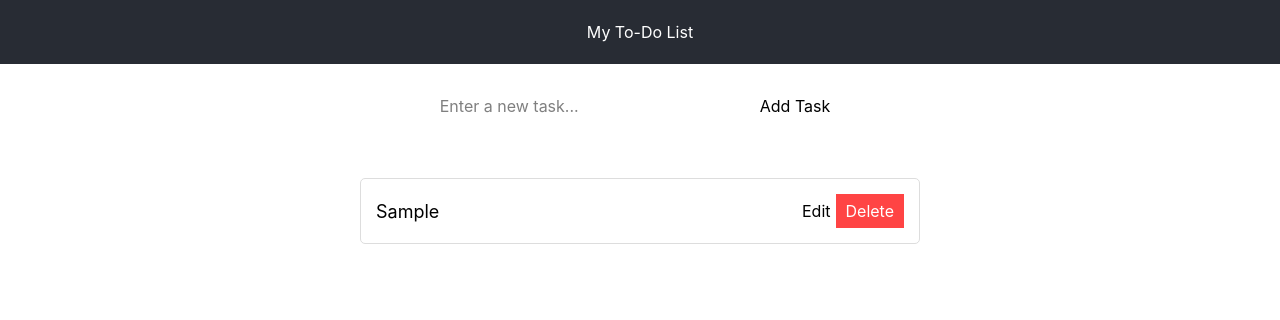
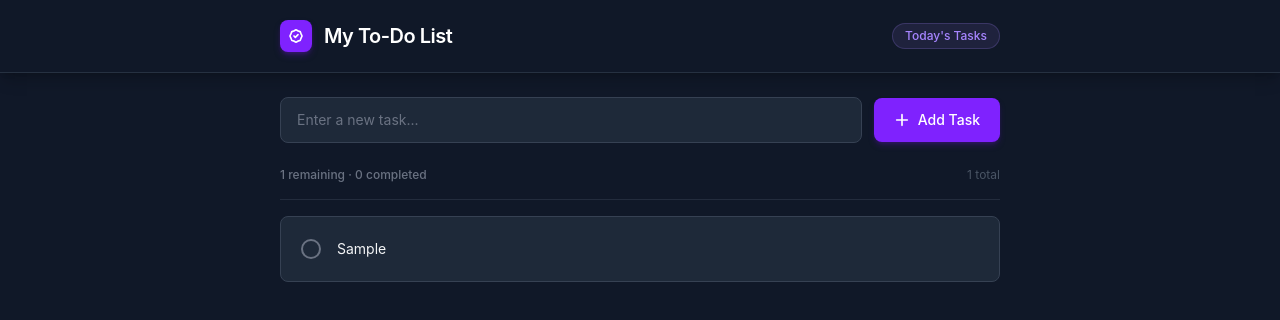
Before and after one commit to Prateek-saraswat/Todo_Application, a React (Vite) app: page / in a window 1280 px wide. Both pictures are taken after typing "Sample" into the empty fields and a click on the button "Add Task". Shown: the top 320 px of the page. Built offline with nearby package versions, Linux system fonts and the light colour scheme.

Commit message:
made styling better with tailwind css

```diff
--- a/src/App.jsx
+++ b/src/App.jsx
@@ -5,30 +5,33 @@ import { useState } from "react"
 
 function App() {
 
-  const [allTodos , setAllTodos] = useState([])
+  const [allTodos, setAllTodos] = useState([])
 
-  // Add new todo function
+
+  //function for adding todo-item
+
   const handleAddTodo = (newTodo) => {
-    setAllTodos((prev)=> [...prev, {
+    setAllTodos((prev) => [...prev, {
       id: crypto.randomUUID(),
       text: newTodo,
       isCompleted: false
     }])
   }
 
-  // Delete todo function
+  //function for deleting the todo item
   const handleDeleteTodo = (id) => {
     setAllTodos((prev) => prev.filter((todo) => todo.id !== id))
   }
 
-  // Toggle complete status
+
+  //function for marking complete and incomplete
   const handleToggleComplete = (id) => {
     setAllTodos((prev) => prev.map((todo) =>
       todo.id === id ? { ...todo, isCompleted: !todo.isCompleted } : todo
     ))
   }
 
-  // Edit todo
+  //function for editing the todo
   const handleEditTodo = (id, newText) => {
     setAllTodos((prev) => prev.map((todo) =>
       todo.id === id ? { ...todo, text: newText } : todo
@@ -36,16 +39,24 @@ function App() {
   }
 
   return (
-    <>
+    <div className="min-h-screen bg-gray-900">
+
+      <div className="sticky top-0 z-10">
         <Header />
-    <AddTodo onAddTodo={handleAddTodo}/>
+      </div>
+
+      <main className="w-full max-w-3xl mx-auto">
+        <AddTodo onAddTodo={handleAddTodo} />
         <TodoList
           allTodos={allTodos}
           onDelete={handleDeleteTodo}
           onToggleComplete={handleToggleComplete}
           onEdit={handleEditTodo}
         />
-    </>
+      </main>
+
+
+    </div>
   )
 }
 
--- a/src/components/AddTodo.jsx
+++ b/src/components/AddTodo.jsx
@@ -1,7 +1,6 @@
 import { useState } from "react"
 
 function AddTodo({ onAddTodo }) {
-
   const [newTodo, setNewTodo] = useState("")
 
   function handleAddTodo(e) {
@@ -16,15 +15,28 @@ function AddTodo({ onAddTodo }) {
   }
 
   return (
-    <div style={{ padding: '20px', textAlign: 'center' }}>
-        <form onSubmit={handleAddTodo}>
+    <div className="w-full max-w-3xl mx-auto px-6 py-6">
+      <form onSubmit={handleAddTodo} className="flex items-center gap-3">
+
+        {/* Input */}
         <input
           onChange={handleTodoInput}
           value={newTodo}
           placeholder="Enter a new task..."
-            style={{ padding: '10px', width: '300px', marginRight: '10px' }}
+          className="flex-1 bg-gray-800 text-white placeholder-gray-500 text-sm px-4 py-3 rounded-lg border border-gray-700 focus:outline-none focus:border-violet-500 focus:ring-1 focus:ring-violet-500 transition-all duration-200"
         />
-          <button type="submit" style={{ padding: '10px 20px' }}>Add Task</button>
+
+        {/* Button */}
+        <button
+          type="submit"
+          className="flex items-center gap-2 bg-violet-600 hover:bg-violet-500 active:scale-95 text-white text-sm font-medium px-5 py-3 rounded-lg transition-all duration-200 shadow-md shadow-violet-900/40 cursor-pointer"
+        >
+          <svg className="w-4 h-4" fill="none" viewBox="0 0 24 24" stroke="currentColor" strokeWidth={2.5}>
+            <path strokeLinecap="round" strokeLinejoin="round" d="M12 4v16m8-8H4" />
+          </svg>
+          Add Task
+        </button>
+
       </form>
     </div>
   )
--- a/src/components/Header.jsx
+++ b/src/components/Header.jsx
@@ -1,10 +1,26 @@
-function Header(){
+function Header() {
+  return (
+    <header className="w-full bg-gray-900 border-b border-gray-700/60 shadow-lg shadow-black/20">
+      <div className="max-w-3xl mx-auto px-6 py-5 flex items-center justify-between">
 
-    return(
-        <div style={{ textAlign: 'center', padding: '20px', backgroundColor: '#282c34', color: 'white' }}>
-            <h1>My To-Do List</h1>
+        <div className="flex items-center gap-3 group cursor-default">
+          <div className="w-8 h-8 rounded-lg bg-violet-600 flex items-center justify-center shadow-md shadow-violet-900/50 group-hover:bg-violet-500 transition-colors duration-200">
+            <svg className="w-4 h-4 text-white" fill="none" viewBox="0 0 24 24" stroke="currentColor" strokeWidth={2.5}>
+              <path strokeLinecap="round" strokeLinejoin="round" d="M9 12l2 2 4-4M7.835 4.697a3.42 3.42 0 001.946-.806 3.42 3.42 0 014.438 0 3.42 3.42 0 001.946.806 3.42 3.42 0 013.138 3.138 3.42 3.42 0 00.806 1.946 3.42 3.42 0 010 4.438 3.42 3.42 0 00-.806 1.946 3.42 3.42 0 01-3.138 3.138 3.42 3.42 0 00-1.946.806 3.42 3.42 0 01-4.438 0 3.42 3.42 0 00-1.946-.806 3.42 3.42 0 01-3.138-3.138 3.42 3.42 0 00-.806-1.946 3.42 3.42 0 010-4.438 3.42 3.42 0 00.806-1.946 3.42 3.42 0 013.138-3.138z" />
+            </svg>
+          </div>
+          <h1 className="text-white text-xl font-semibold tracking-tight group-hover:text-violet-300 transition-colors duration-200">
+            My To-Do List
+          </h1>
         </div>
-    )
+
+        <span className="text-xs font-medium text-violet-400 bg-violet-400/10 border border-violet-400/20 px-3 py-1 rounded-full">
+          Today's Tasks
+        </span>
+
+      </div>
+    </header>
+  );
 }
 
 export default Header;
--- a/src/components/TodoItem.jsx
+++ b/src/components/TodoItem.jsx
@@ -4,68 +4,97 @@ function TodoItem({ todo, onDelete, onToggleComplete, onEdit }) {
     const [isEditing, setIsEditing] = useState(false)
     const [editText, setEditText] = useState(todo.text)
 
-    function handleDelete() {
-        onDelete(todo.id)
-    }
-
-    function handleToggleComplete() {
-        onToggleComplete(todo.id)
-    }
-
-    function handleEdit() {
-        setIsEditing(true)
-    }
-
+    function handleDelete() { onDelete(todo.id) }
+    function handleToggleComplete() { onToggleComplete(todo.id) }
     function handleSaveEdit() {
         if (editText.trim() === "") return
         onEdit(todo.id, editText)
         setIsEditing(false)
     }
-
     function handleCancelEdit() {
         setEditText(todo.text)
         setIsEditing(false)
     }
 
     return (
-        <div style={{
-            display: 'flex',
-            justifyContent: 'space-between',
-            alignItems: 'center',
-            padding: '15px',
-            margin: '10px 0',
-            backgroundColor: todo.isCompleted ? '#e8f5e9' : '#fff',
-            border: '1px solid #ddd',
-            borderRadius: '5px'
-        }}>
+        <div className={`group flex items-center gap-4 px-5 py-4 rounded-lg border transition-all duration-200
+            ${todo.isCompleted
+                ? "bg-gray-800/40 border-gray-700/40"
+                : "bg-gray-800 border-gray-700 hover:border-violet-500/50 hover:shadow-md hover:shadow-violet-900/20"
+            }`}
+        >
+            {/* Checkbox */}
+            <button
+                onClick={handleToggleComplete}
+                className={`flex-shrink-0 w-5 h-5 rounded-full border-2 flex items-center justify-center transition-all duration-200 cursor-pointer
+                    ${todo.isCompleted
+                        ? "bg-violet-600 border-violet-600"
+                        : "border-gray-500 hover:border-violet-400"
+                    }`}
+            >
+                {todo.isCompleted && (
+                    <svg className="w-3 h-3 text-white" fill="none" viewBox="0 0 24 24" stroke="currentColor" strokeWidth={3}>
+                        <path strokeLinecap="round" strokeLinejoin="round" d="M5 13l4 4L19 7" />
+                    </svg>
+                )}
+            </button>
+
+            {/* Text / Edit Input */}
             {isEditing ? (
-                <div style={{ flex: 1 }}>
+                <div className="flex items-center gap-2 flex-1">
                     <input
                         value={editText}
                         onChange={(e) => setEditText(e.target.value)}
-                        style={{ padding: '5px', marginRight: '10px' }}
+                        autoFocus
+                        className="flex-1 bg-gray-900 text-white text-sm px-3 py-2 rounded-lg border border-violet-500 focus:outline-none focus:ring-1 focus:ring-violet-500 transition-all duration-200"
                     />
-                    <button onClick={handleSaveEdit} style={{ marginRight: '5px' }}>Save</button>
-                    <button onClick={handleCancelEdit}>Cancel</button>
+                    <button
+                        onClick={handleSaveEdit}
+                        className="text-xs font-medium text-white bg-violet-600 hover:bg-violet-500 px-3 py-2 rounded-lg active:scale-95 transition-all duration-200 cursor-pointer"
+                    >
+                        Save
+                    </button>
+                    <button
+                        onClick={handleCancelEdit}
+                        className="text-xs font-medium text-gray-400 hover:text-white bg-gray-700 hover:bg-gray-600 px-3 py-2 rounded-lg active:scale-95 transition-all duration-200 cursor-pointer"
+                    >
+                        Cancel
+                    </button>
                 </div>
             ) : (
-                <div style={{ flex: 1 }}>
-                    <span
-                        onClick={handleToggleComplete}
-                        style={{
-                            textDecoration: todo.isCompleted ? 'line-through' : 'none',
-                            cursor: 'pointer',
-                            fontSize: '18px'
-                        }}
+                <span className={`flex-1 text-sm transition-all duration-200
+                    ${todo.isCompleted
+                        ? "line-through text-gray-500"
+                        : "text-gray-100"
+                    }`}
+                >
+                    {todo.text}
+                </span>
+            )}
+
+            {/* Action Buttons - visible on hover */}
+            {!isEditing && (
+                <div className="flex items-center gap-2 opacity-0 group-hover:opacity-100 transition-opacity duration-200">
+                    <button
+                        onClick={() => setIsEditing(true)}
+                        className="p-2 text-gray-400 hover:text-violet-400 hover:bg-violet-400/10 rounded-lg transition-all duration-200 cursor-pointer"
+                        title="Edit"
                     >
-                        {todo.text}
-                    </span>
+                        <svg className="w-4 h-4" fill="none" viewBox="0 0 24 24" stroke="currentColor" strokeWidth={2}>
+                            <path strokeLinecap="round" strokeLinejoin="round" d="M15.232 5.232l3.536 3.536M9 11l6.586-6.586a2 2 0 112.828 2.828L11.828 13.828A2 2 0 0110 14H8v-2a2 2 0 01.586-1.414z" />
+                        </svg>
+                    </button>
+                    <button
+                        onClick={handleDelete}
+                        className="p-2 text-gray-400 hover:text-red-400 hover:bg-red-400/10 rounded-lg transition-all duration-200 cursor-pointer"
+                        title="Delete"
+                    >
+                        <svg className="w-4 h-4" fill="none" viewBox="0 0 24 24" stroke="currentColor" strokeWidth={2}>
+                            <path strokeLinecap="round" strokeLinejoin="round" d="M19 7l-.867 12.142A2 2 0 0116.138 21H7.862a2 2 0 01-1.995-1.858L5 7m5 4v6m4-6v6M9 7h6m2 0a1 1 0 00-1-1h-4a1 1 0 00-1 1m-2 0h10" />
+                        </svg>
+                    </button>
                 </div>
             )}
-            <div>
-                <button onClick={handleEdit} style={{ marginRight: '5px' }}>Edit</button>
-                <button onClick={handleDelete} style={{ backgroundColor: '#ff4444', color: 'white', border: 'none', padding: '5px 10px' }}>Delete</button>
-            </div>
         </div>
     )
 }
--- a/src/components/TodoList.jsx
+++ b/src/components/TodoList.jsx
@@ -1,19 +1,41 @@
 import TodoItem from "./TodoItem"
 
-export default function TodoList({ allTodos, onDelete, onToggleComplete, onEdit }){
+export default function TodoList({ allTodos, onDelete, onToggleComplete, onEdit }) {
 
     if (allTodos.length === 0) {
         return (
-            <div style={{ padding: '20px', maxWidth: '600px', margin: '0 auto' }}>
-                <p style={{ textAlign: 'center', color: '#666' }}>No tasks yet. Add one above!</p>
+            <div className="w-full max-w-3xl mx-auto px-6 py-16 flex flex-col items-center gap-3">
+                <div className="w-14 h-14 rounded-full bg-gray-800 border border-gray-700 flex items-center justify-center">
+                    <svg className="w-6 h-6 text-gray-500" fill="none" viewBox="0 0 24 24" stroke="currentColor" strokeWidth={1.5}>
+                        <path strokeLinecap="round" strokeLinejoin="round" d="M9 5H7a2 2 0 00-2 2v12a2 2 0 002 2h10a2 2 0 002-2V7a2 2 0 00-2-2h-2M9 5a2 2 0 002 2h2a2 2 0 002-2M9 5a2 2 0 012-2h2a2 2 0 012 2" />
+                    </svg>
+                </div>
+                <p className="text-gray-400 text-sm font-medium">No tasks yet</p>
+                <p className="text-gray-600 text-xs">Add a task above to get started</p>
             </div>
         )
     }
 
+    const pending = allTodos.filter(t => !t.isCompleted).length
+    const completed = allTodos.filter(t => t.isCompleted).length
+
     return (
-        <div style={{ padding: '20px', maxWidth: '600px', margin: '0 auto' }}>
-            {allTodos.map((todo) => {
-                return (
+        <div className="w-full max-w-3xl mx-auto px-6 pb-8">
+
+            {/* Stats Row */}
+            <div className="flex items-center justify-between mb-4">
+                <p className="text-xs text-gray-500 font-medium">
+                    {pending} remaining · {completed} completed
+                </p>
+                <span className="text-xs text-gray-600">{allTodos.length} total</span>
+            </div>
+
+            {/* Divider */}
+            <div className="w-full h-px bg-gray-700/50 mb-4" />
+
+            {/* Todo Items */}
+            <div className="flex flex-col gap-2">
+                {allTodos.map((todo) => (
                     <TodoItem
                         key={todo.id}
                         todo={todo}
@@ -21,8 +43,9 @@ export default function TodoList({ allTodos, onDelete, onToggleComplete, onEdit
                         onToggleComplete={onToggleComplete}
                         onEdit={onEdit}
                     />
-                )
-            })}
+                ))}
+            </div>
+
         </div>
     )
 }
```
Lines whose indentation alone changed are shown as unchanged.
